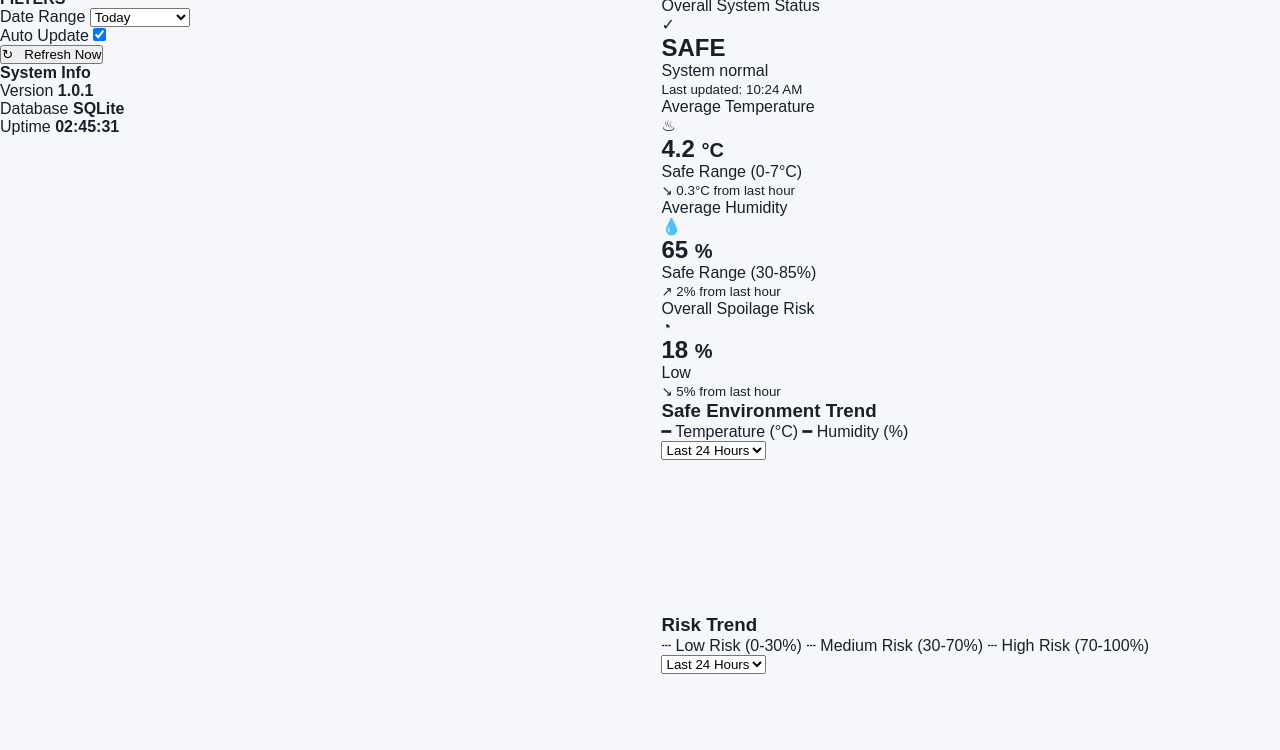
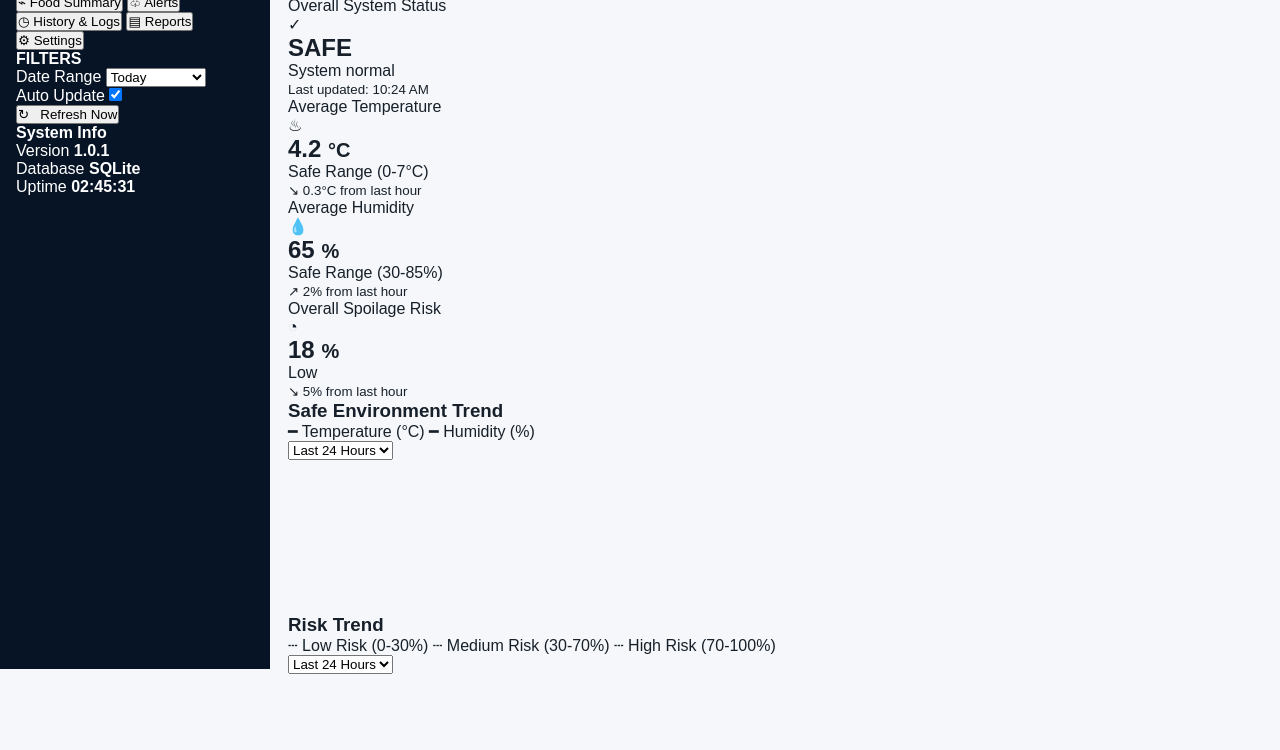
Before and after one commit to Jay-332/FoodChain-Guardian, a plain HTML site: page index.html in a window 1280 px wide. Shown: the part 131-881 px from the top of the page. Drawn offline with nearby package versions, Linux system fonts and the light colour scheme.

Commit message:
Add fixed sidebar container styles

```diff
--- a/style.css
+++ b/style.css
@@ -32,3 +32,18 @@ select {
     min-height: 100vh;
     padding: 0 18px;
 }
+
+
+/* ================= SIDEBAR ================= */
+
+.sidebar {
+    width: 270px;
+    background: #071426;
+    color: white;
+    padding: 22px 16px;
+    position: fixed;
+    left: 0;
+    top: 0;
+    bottom: 0;
+    overflow-y: auto;
+}
```
